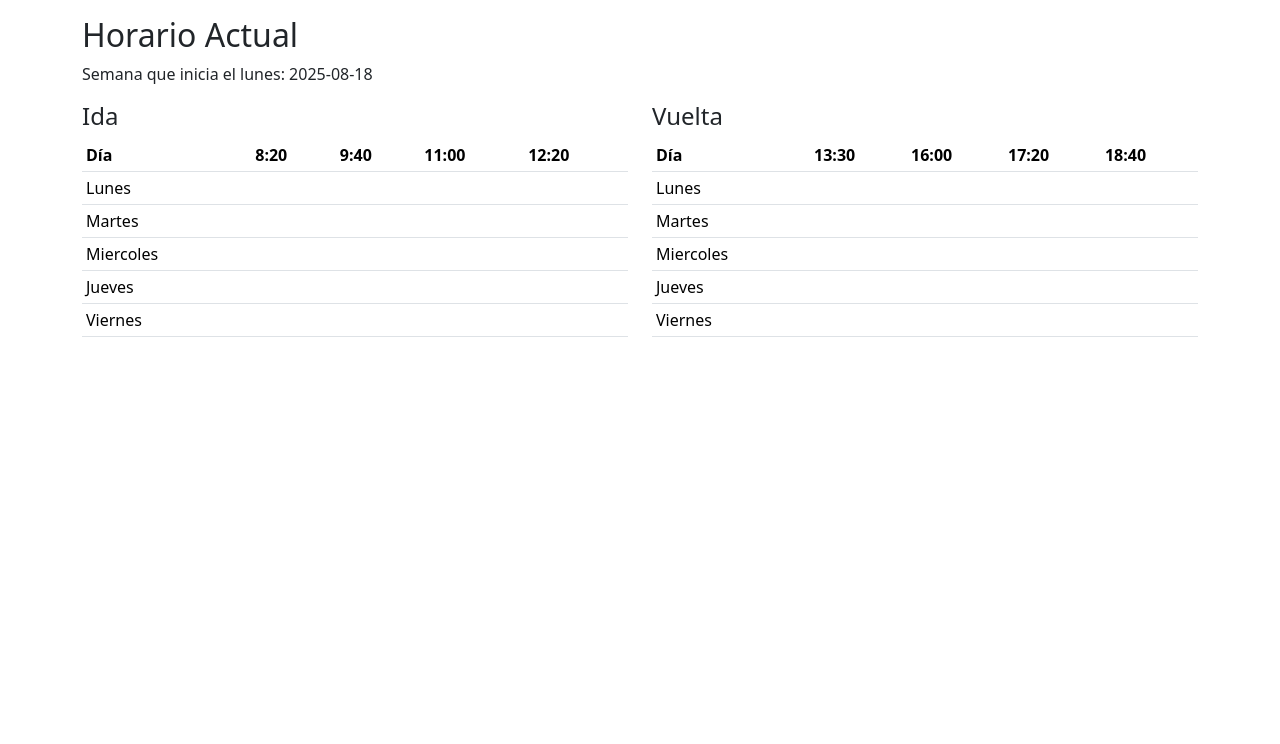
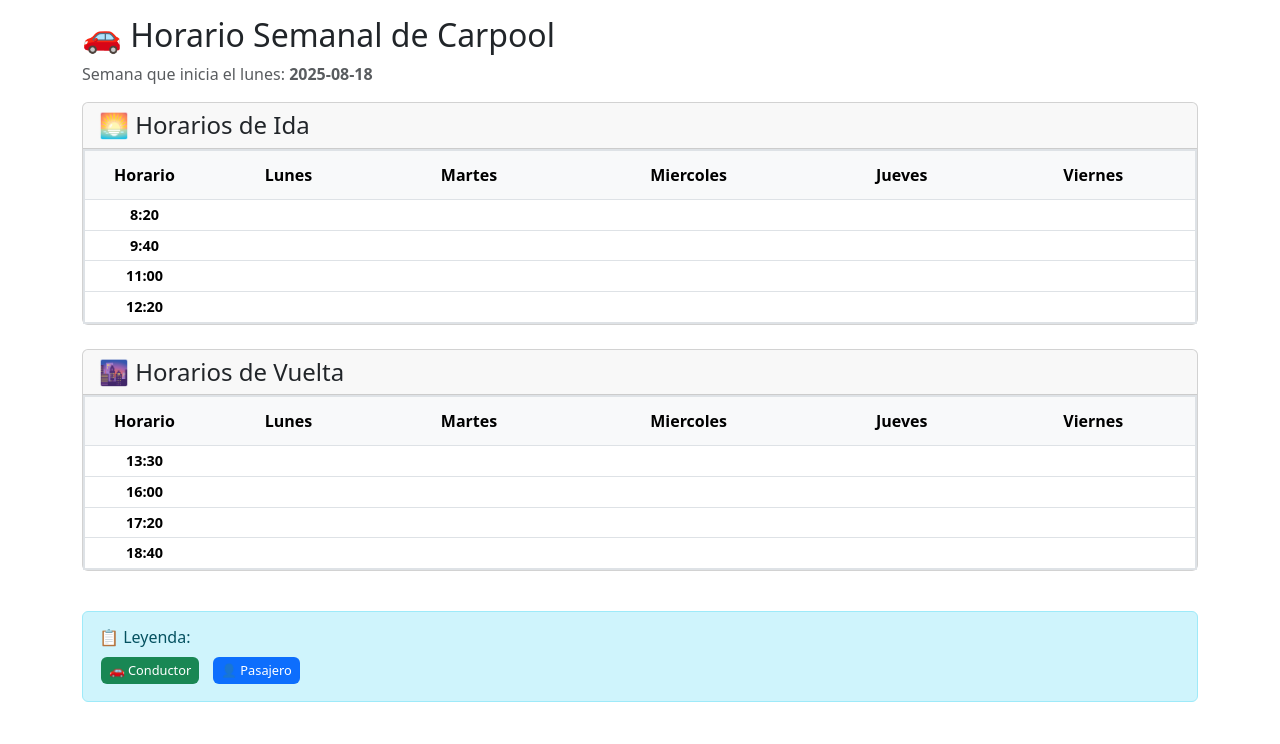
Before and after one commit to jpablopenac/CarpoolPA, a Flask app: page / in a window 1280 px wide. Shown: the part 56-800 px from the top of the page. Run offline with Flask 3, Linux system fonts and the light colour scheme; the visitor is signed in with stand-in values (Sample User, id 1); data comes from the database, SQL or seed files in the repository; data that the repository does not hold is empty.

Commit message:
Version 4

```diff
--- a/app/main.py
+++ b/app/main.py
@@ -29,14 +29,29 @@ def index():
         grid_vuelta = {d: {s: [] for s in VUELTA_SLOTS} for d in DAYS}
         prefs = Preference.query.filter_by(week_id=week_id).all()
         users = {u.id: u for u in User.query.all()}
+
         for p in prefs:
-            name = users.get(p.user_id).name if users.get(p.user_id) else str(p.user_id)
+            user = users.get(p.user_id)
+            name = user.name if user else str(p.user_id)
+
             if p.assigned_ida_slot:
-                label = f"{name} ({p.role_ida or '-'})"
+                if p.role_ida == "conductor":
+                    label = f"🚗 {name}"
+                elif p.role_ida == "pasajero":
+                    label = f"👤 {name}"
+                else:
+                    label = f"❓ {name}"
                 grid_ida[p.day][p.assigned_ida_slot].append(label)
+
             if p.assigned_vuelta_slot:
-                label = f"{name} ({p.role_vuelta or '-'})"
+                if p.role_vuelta == "conductor":
+                    label = f"🚗 {name}"
+                elif p.role_vuelta == "pasajero":
+                    label = f"👤 {name}"
+                else:
+                    label = f"❓ {name}"
                 grid_vuelta[p.day][p.assigned_vuelta_slot].append(label)
+
         return grid_ida, grid_vuelta
 
     grid_ida, grid_vuelta = build_grid(cur_week.id)
--- a/app/templates/admin_dashboard.html
+++ b/app/templates/admin_dashboard.html
@@ -3,7 +3,10 @@
 <h2>Admin</h2>
 <div class="mb-3">
   <a class="btn btn-outline-primary" href="/optimize">Optimizar horario actual</a>
-  </div>
+  <form method="post" action="/admin/create_test_users" style="display:inline">
+    <button class="btn btn-outline-success" type="submit">Crear usuarios de prueba</button>
+  </form>
+</div>
 <table class="table table-striped">
   <thead><tr><th>ID</th><th>Nombre</th><th>Email</th><th>Acciones</th></tr></thead>
   <tbody>
--- a/app/templates/admin_edit_user.html
+++ b/app/templates/admin_edit_user.html
@@ -2,6 +2,10 @@
 {% block content %}
 <h2>Editar usuario: {{ user.name }}</h2>
 <form method="post">
+  <div class="mb-3">
+    <label for="user_name" class="form-label">Nombre del usuario</label>
+    <input type="text" class="form-control" id="user_name" name="user_name" value="{{ user.name }}" required>
+  </div>
   <div class="form-check form-switch mb-3">
     <input class="form-check-input" type="checkbox" id="global_volunteer" name="global_volunteer" {% if user.volunteer_second_day %}checked{% endif %}>
     <label class="form-check-label" for="global_volunteer">Voluntario para conducir un segundo día</label>
--- a/app/templates/index.html
+++ b/app/templates/index.html
@@ -1,41 +1,89 @@
 {% extends 'base.html' %}
 {% block content %}
-<h2>Horario Actual</h2>
-<p>Semana que inicia el lunes: {{ cur_week.start_date }}</p>
+<h2>🚗 Horario Semanal de Carpool</h2>
+<p class="text-muted">Semana que inicia el lunes: <strong>{{ cur_week.start_date }}</strong></p>
+
+<style>
+.conductor-badge {
+  background-color: #198754;
+  color: white;
+  padding: 0.25rem 0.5rem;
+  border-radius: 0.375rem;
+  font-size: 0.8rem;
+  margin: 0.1rem;
+  display: inline-block;
+}
+.pasajero-badge {
+  background-color: #0d6efd;
+  color: white;
+  padding: 0.25rem 0.5rem;
+  border-radius: 0.375rem;
+  font-size: 0.8rem;
+  margin: 0.1rem;
+  display: inline-block;
+}
+.schedule-cell {
+  min-height: 60px;
+  vertical-align: top;
+  padding: 0.5rem !important;
+  text-align: center;
+}
+.schedule-table {
+  border: 2px solid #dee2e6;
+}
+.schedule-table th {
+  background-color: #f8f9fa;
+  text-align: center;
+  font-weight: 600;
+  padding: 0.75rem 0.5rem;
+}
+.day-header {
+  background-color: #e9ecef;
+  font-weight: 600;
+  font-size: 0.9rem;
+  padding: 0.75rem 0.5rem;
+}
+@media (max-width: 768px) {
+  .schedule-table {
+    font-size: 0.8rem;
+  }
+  .conductor-badge, .pasajero-badge {
+    font-size: 0.7rem;
+    padding: 0.2rem 0.4rem;
+  }
+}
+</style>
 
 <div class="row">
-  <div class="col-12 col-lg-6">
-    <h4>Ida</h4>
-    <table class="table table-sm">
-      <thead><tr><th>Día</th>{% for s in ida %}<th>{{ s }}</th>{% endfor %}</tr></thead>
-      <tbody>
+  <!-- HORARIOS DE IDA - ARRIBA -->
+  <div class="col-12 mb-4">
+    <div class="card">
+      <div class="card-header">
+        <h4 class="mb-0">🌅 Horarios de Ida</h4>
+      </div>
+      <div class="card-body p-0">
+        <div class="table-responsive">
+          <table class="table table-sm schedule-table mb-0">
+            <thead>
+              <tr>
+                <th style="width: 120px;">Horario</th>
                 {% for d in days %}
-          <tr>
-            <td>{{ d|capitalize }}</td>
-            {% for s in ida %}
-              <td>
-                {% for label in grid_ida[d][s] %}
-                  <div>{{ label }}</div>
-                {% endfor %}
-              </td>
+                  <th class="text-center">{{ d|capitalize }}</th>
                 {% endfor %}
               </tr>
-        {% endfor %}
-      </tbody>
-    </table>
-  </div>
-  <div class="col-12 col-lg-6">
-    <h4>Vuelta</h4>
-    <table class="table table-sm">
-      <thead><tr><th>Día</th>{% for s in vuelta %}<th>{{ s }}</th>{% endfor %}</tr></thead>
+            </thead>
             <tbody>
+              {% for s in ida %}
+                <tr>
+                  <td class="day-header text-center">{{ s }}</td>
                   {% for d in days %}
-          <tr>
-            <td>{{ d|capitalize }}</td>
-            {% for s in vuelta %}
-              <td>
-                {% for label in grid_vuelta[d][s] %}
-                  <div>{{ label }}</div>
+                    <td class="schedule-cell">
+                      {% for label in grid_ida[d][s] %}
+                        {% if '🚗' in label %}
+                          <span class="conductor-badge">{{ label }}</span>
+                        {% else %}
+                          <span class="pasajero-badge">{{ label }}</span>
+                        {% endif %}
                       {% endfor %}
                     </td>
                   {% endfor %}
@@ -45,10 +93,64 @@
           </table>
         </div>
       </div>
+    </div>
+  </div>
+
+  <!-- HORARIOS DE VUELTA - ABAJO -->
+  <div class="col-12 mb-4">
+    <div class="card">
+      <div class="card-header">
+        <h4 class="mb-0">🌆 Horarios de Vuelta</h4>
+      </div>
+      <div class="card-body p-0">
+        <div class="table-responsive">
+          <table class="table table-sm schedule-table mb-0">
+            <thead>
+              <tr>
+                <th style="width: 120px;">Horario</th>
+                {% for d in days %}
+                  <th class="text-center">{{ d|capitalize }}</th>
+                {% endfor %}
+              </tr>
+            </thead>
+            <tbody>
+              {% for s in vuelta %}
+                <tr>
+                  <td class="day-header text-center">{{ s }}</td>
+                  {% for d in days %}
+                    <td class="schedule-cell">
+                      {% for label in grid_vuelta[d][s] %}
+                        {% if '🚗' in label %}
+                          <span class="conductor-badge">{{ label }}</span>
+                        {% else %}
+                          <span class="pasajero-badge">{{ label }}</span>
+                        {% endif %}
+                      {% endfor %}
+                    </td>
+                  {% endfor %}
+                </tr>
+              {% endfor %}
+            </tbody>
+          </table>
+        </div>
+      </div>
+    </div>
+  </div>
+</div>
+
+<div class="row mt-3">
+  <div class="col-12">
+    <div class="alert alert-info">
+      <h6>📋 Leyenda:</h6>
+      <span class="conductor-badge me-2">🚗 Conductor</span>
+      <span class="pasajero-badge">👤 Pasajero</span>
+    </div>
+  </div>
+</div>
 
 {% if current_user.is_admin %}
   <div class="mt-3">
-    <a class="btn btn-outline-primary" href="/optimize">Optimizar horario actual</a>
+    <a class="btn btn-outline-primary" href="/optimize">🔄 Optimizar horario actual</a>
   </div>
 {% endif %}
 {% endblock %}
```
Also changed, not shown: app/admin.py (+29 -0 lines), app/templates/usuario.html (+69 -13 lines), scheduler.py (+37 -12 lines). Lines whose indentation alone changed are shown as unchanged.
